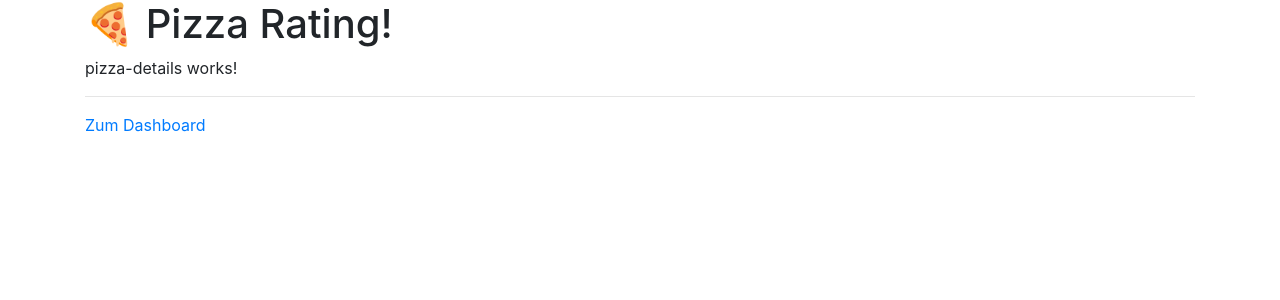
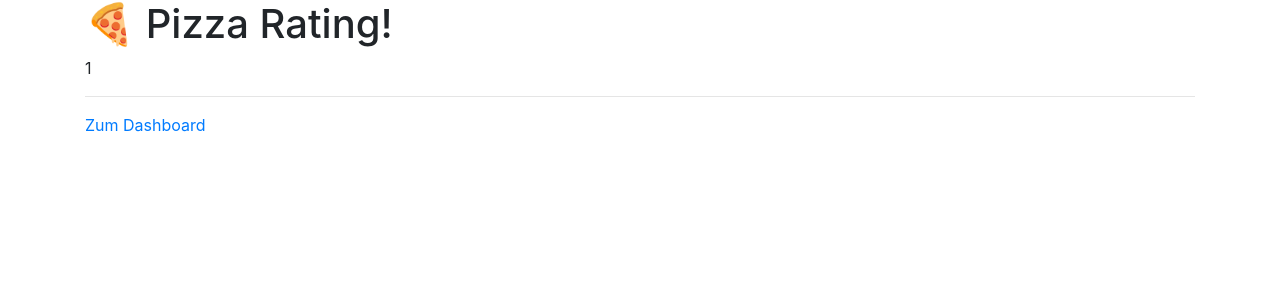
Before and after one commit to angular-schule/2018-04-meetup-hft-leipzig, an Angular app in the folder pizza-rating/: page /pizza/1 in a window 1280 px wide. Shown: the top 300 px of the page. Built offline with nearby package versions, Linux system fonts and the light colour scheme.

Commit message:
Routing: Parameter auslesen

```diff
--- a/pizza-rating/src/app/pizza-details/pizza-details.component.html
+++ b/pizza-rating/src/app/pizza-details/pizza-details.component.html
@@ -1,5 +1,5 @@
 <p>
-  pizza-details works!
+  {{ id }}
 </p>
 
 <hr>
--- a/pizza-rating/src/app/pizza-details/pizza-details.component.ts
+++ b/pizza-rating/src/app/pizza-details/pizza-details.component.ts
@@ -1,4 +1,5 @@
 import { Component, OnInit } from '@angular/core';
+import { ActivatedRoute } from '@angular/router';
 
 @Component({
   selector: 'pizza-details',
@@ -7,9 +8,12 @@ import { Component, OnInit } from '@angular/core';
 })
 export class PizzaDetailsComponent implements OnInit {
 
-  constructor() { }
+  id: number;
+
+  constructor(private route: ActivatedRoute) { }
 
   ngOnInit() {
+    this.id = this.route.snapshot.params.id;
   }
 
 }
```
